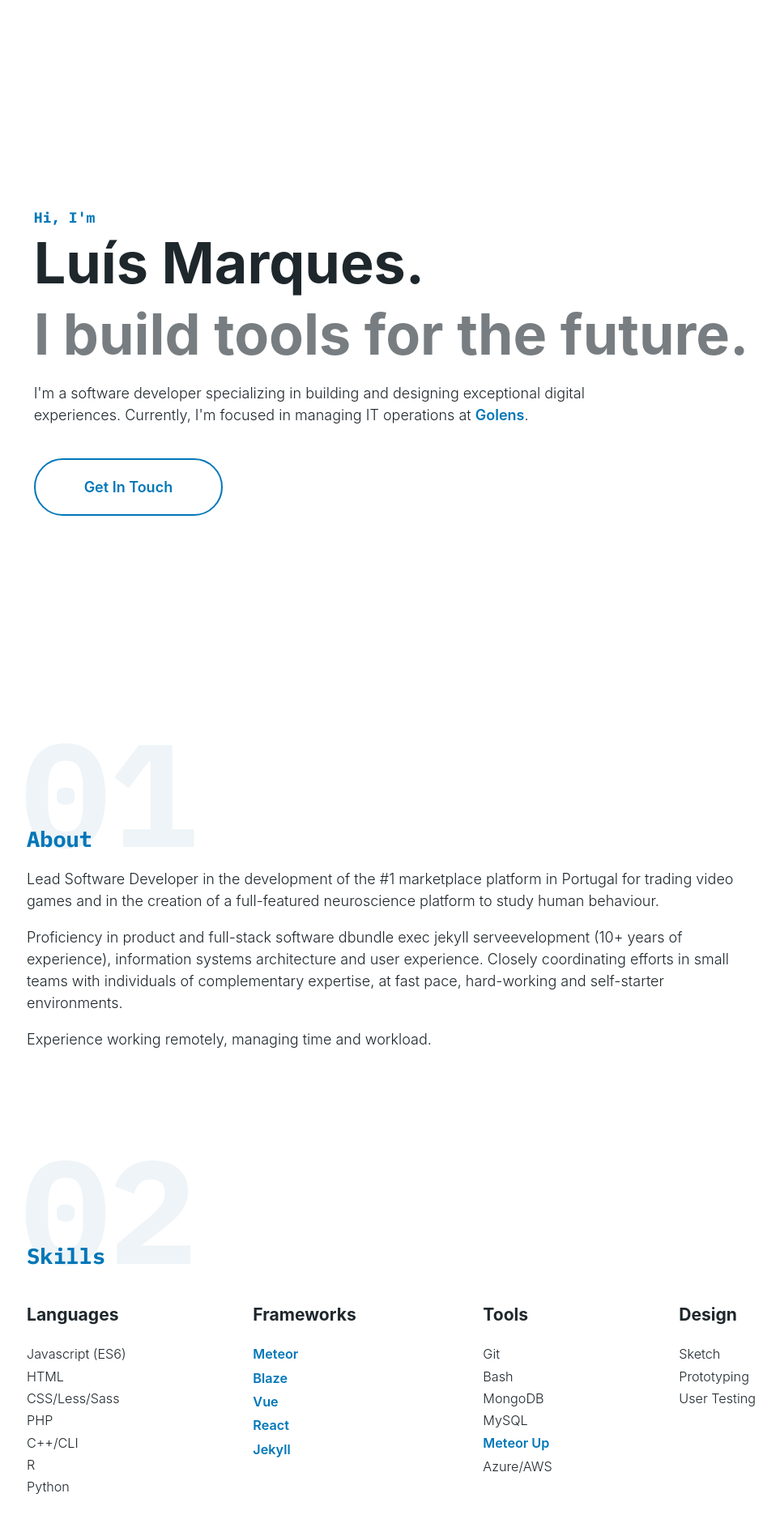
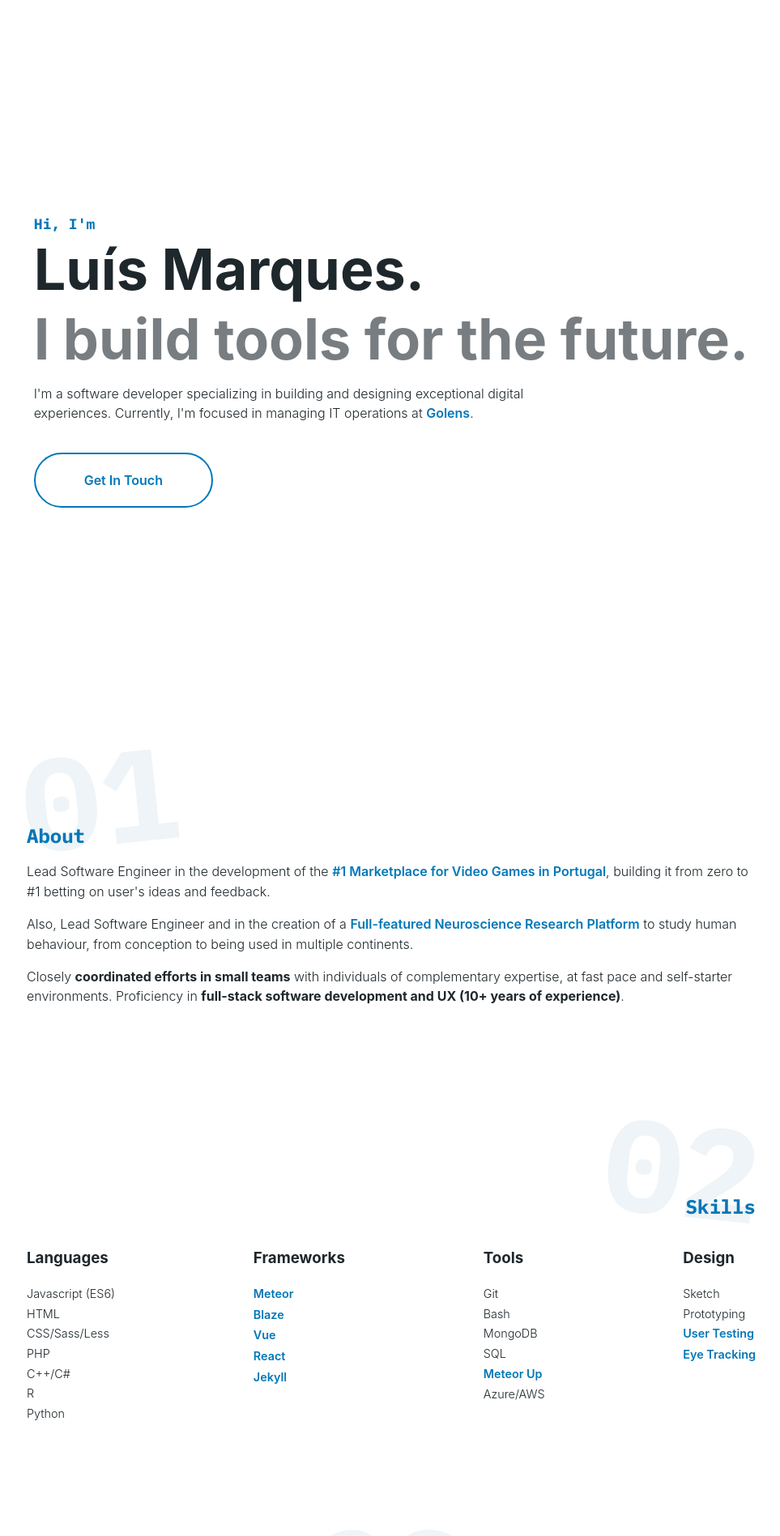
Before and after one commit to luismarques-io/luismarques-io.github.io, a Jekyll site: the page built from index.markdown, in a window 1280 px wide. Shown: the top 1897 px of the page at 81% size, without its empty margins (157-1120 px from the left). Built offline with Jekyll 4.4.1, drawn with Linux system fonts in a browser that asks for light colours; nearby versions of some CDN libraries; some of the changed text lies outside the part shown.

Commit message:
add experience section and data

```diff
--- a/_data/skills.yml
+++ b/_data/skills.yml
@@ -1,9 +1,9 @@
 languages:
   - name: Javascript (ES6)
   - name: HTML
-  - name: CSS/Less/Sass
+  - name: CSS/Sass/Less
   - name: PHP
-  - name: C++/CLI
+  - name: C++/C#
   - name: R
   - name: Python
 
@@ -23,7 +23,7 @@
   - name: Git
   - name: Bash
   - name: MongoDB
-  - name: MySQL
+  - name: SQL
   - name: Meteor Up
     link: http://meteor-up.com
   - name: Azure/AWS
@@ -32,3 +32,6 @@
   - name: Sketch
   - name: Prototyping
   - name: User Testing
+    link: http://brainanswer.pt
+  - name: Eye Tracking
+    link: http://brainanswer.pt
--- a/_includes/about.html
+++ b/_includes/about.html
@@ -1,22 +1,26 @@
 <div class="section__title">
-    <div class="title_text_back">01</div>
+    <div class="section__title__textback">
+        <span class="textback__rotate__left">01</span>
+    </div>
     <h2>About</h2>
 </div>
 
 <div class="section__content">
     <p>
-        Lead Software Developer in the development of the #1 marketplace platform in Portugal for trading video games
-        and in the creation of a full-featured neuroscience platform to study human behaviour.
+        Lead Software Engineer in the development of the <a href="https://gametrade.pt" target="_blank"
+            rel="noreferrer">#1 Marketplace
+            for
+            Video Games in Portugal</a>, building it from zero to #1 betting on user's ideas and feedback.
+    </p>
+    <p>
+        Also, Lead Software Engineer and in the creation of a <a href="https://brainanswer.pt" target="_blank"
+            rel="noreferrer">Full-featured Neuroscience
+            Research Platform</a> to study human behaviour, from conception to being used in multiple continents.
     </p>
 
     <p>
-        Proficiency in product and full-stack software dbundle exec jekyll serveevelopment (10+ years of experience),
-        information systems
-        architecture and user experience. Closely coordinating efforts in small teams with individuals of complementary
-        expertise, at fast pace, hard-working and self-starter environments.
-    </p>
-
-    <p>
-        Experience working remotely, managing time and workload.
+        Closely <b>coordinated efforts in small teams</b> with individuals of complementary expertise, at fast pace and
+        self-starter environments. Proficiency in <b>full-stack software development and UX (10+ years of
+            experience)</b>.
     </p>
 </div>
--- /dev/null
+++ b/_includes/experience.html
@@ -0,0 +1,33 @@
+<div class="section__title text-center">
+    <div class="section__title__textback">
+        <span class="textback__rotate__left">0</span><span class="textback__rotate__right">3</span>
+    </div>
+    <h2>Experience</h2>
+</div>
+
+<div class="section__content">
+    <div class="jobs">
+        {% for item in site.data.experience %}
+        <div class="job">
+            <div class="job__title__company">
+                <span class="job__title">{{item.title}}</span>
+                <span class="job__company">
+                    {% if item.url %}
+                    <a href="{{item.url}}" target="_blank" rel="noreferrer">@ {{item.company}}</a>
+                    {% else %}
+                    <span>@ {{item.company}}</span>
+                    {% endif %}
+                </span>
+            </div>
+            <div class="job__range">{{item.range}}</div>
+            <div>
+                <ul>
+                    {% for description in item.description %}
+                    <li>{{description}}</li>
+                    {% endfor %}
+                </ul>
+            </div>
+        </div>
+        {% endfor %}
+    </div>
+</div>
--- /dev/null
+++ b/_includes/head.html
@@ -0,0 +1,7 @@
+<meta charset="UTF-8">
+<title>{{page.title}}</title>
+<link rel="stylesheet" href="/assets/css/styles.css">
+
+<link rel="preconnect" href="https://fonts.googleapis.com">
+<link rel="preconnect" href="https://fonts.gstatic.com" crossorigin>
+<link href="https://fonts.googleapis.com/css2?family=IBM+Plex+Mono:wght@400;700&display=swap" rel="stylesheet">
--- /dev/null
+++ b/_includes/scripts.html
@@ -0,0 +1,4 @@
+<script src='https://cdnjs.cloudflare.com/ajax/libs/jquery/3.1.1/jquery.min.js' type="text/javascript"
+    charset="utf-8"></script>
+<script src="https://unpkg.com/scrollreveal/dist/scrollreveal.min.js"></script>
+<script src="js/main.js" type="text/javascript" charset="utf-8"></script>
--- a/_includes/skills.html
+++ b/_includes/skills.html
@@ -1,6 +1,7 @@
-<!--<div class="section__title text-center">-->
-<div class="section__title">
-<div class="title_text_back">02</div>
+<div class="section__title text-right">
+    <div class="section__title__textback">
+        <span class="textback__rotate__right">02</span>
+    </div>
     <h2>Skills</h2>
 </div>
 
--- a/_layouts/default.html
+++ b/_layouts/default.html
@@ -1,21 +1,13 @@
 <!DOCTYPE html>
 <html lang="en">
-
 <head>
-    <meta charset="UTF-8">
-    <title>{{page.title}}</title>
-    <link rel="stylesheet" href="/assets/css/styles.css">
-
-    <link rel="preconnect" href="https://fonts.googleapis.com">
-    <link rel="preconnect" href="https://fonts.gstatic.com" crossorigin>
-    <link href="https://fonts.googleapis.com/css2?family=IBM+Plex+Mono:wght@400;700&display=swap" rel="stylesheet">
-
+    <head>
+        {% include head.html %}
+      </head>
 </head>
-
 <body>
     <!-- {% include navbar.html %} -->
     {{ content }}
+    {% include scripts.html %}
 </body>
-
-
 </html>
--- a/_layouts/home.html
+++ b/_layouts/home.html
@@ -72,6 +72,10 @@
         {% include skills.html %}
     </section>
 
+    <section id="experience" class="section grid-wrap">
+        {% include experience.html %}
+    </section>
+
     <ul>
         {% for post in site.posts %}
         <li><a href="{{ post.url | relative_url }}">{{post.title}}</a></li>
--- a/_sass/main.scss
+++ b/_sass/main.scss
@@ -53,7 +53,7 @@
     color: var(--color-text);
     font-family: var(--font-sans);
 
-    font-size: var(--fz-lg);
+    font-size: var(--fz-md);
     line-height: 1.5;
     font-weight: 300;
 }
@@ -69,6 +69,39 @@
 	text-decoration: none;
     font-weight: 600;
 }
+
+p > a, li > a{
+        display: inline-block;
+        text-decoration: none;
+        text-decoration-skip-ink: auto;
+        position: relative;
+        transition: var(--transition);
+        color: var(--blue);
+    }
+
+    p > a:hover, p > a:focus, p > a:active,
+    li > a:hover, li > a:focus, li > a:active {
+        color: var(--blue);
+        outline: 0px;
+    }
+
+    p > a::after,
+    li > a::after {
+        content: "";
+        display: block;
+        width: 0px;
+        height: 1px;
+        position: relative;
+        bottom: 0;
+        background-color: var(--blue);
+        transition: var(--transition);
+        // opacity: 0.4;
+    }
+
+    p > a:hover::after, p > a:focus::after, p > a:active::after,
+    li > a:hover::after, li > a:focus::after, li > a:active::after {
+        width: 100%;
+    }
 
 .grid-wrap {
     max-width: 900px;
@@ -155,7 +188,7 @@
     font-size: 1.5em;
 }
 
-.section__title .title_text_back {
+.section__title .section__title__textback {
     transform: scale(1);
     position: absolute;
     bottom: -20px;
@@ -169,18 +202,29 @@
 .section__title.text-right {
     text-align: right;
 }
-.section__title.text-right .title_text_back {
+.section__title.text-right .section__title__textback {
     left: auto;
     right: -6px;
 }
 .section__title.text-center {
     text-align: center;
 }
-.section__title.text-center .title_text_back {
+.section__title.text-center .section__title__textback {
     left: 0;
     right: 0;
     width: 100%;
     text-align: center;
+}
+
+.textback__rotate__left,
+.textback__rotate__right {
+    display: inline-block;
+}
+.textback__rotate__left {
+    transform: rotate(-6deg);
+}
+.textback__rotate__right {
+    transform: rotate(6deg);
 }
 
 .section__content {
@@ -207,36 +251,3 @@
     margin: 3px 0;
     font-size: .9rem;
 }
-
-p > a, li > a{
-display: inline-block;
-    text-decoration: none;
-    text-decoration-skip-ink: auto;
-    position: relative;
-    transition: var(--transition);
-    color: var(--blue);
-}
-
-p > a:hover, p > a:focus, p > a:active,
-li > a:hover, li > a:focus, li > a:active {
-    color: var(--blue);
-    outline: 0px;
-}
-
-p > a::after,
-li > a::after {
-    content: "";
-    display: block;
-    width: 0px;
-    height: 2px;
-    position: relative;
-    bottom: 0;
-    background-color: var(--blue);
-    transition: var(--transition);
-    // opacity: 0.4;
-}
-
-p > a:hover::after, p > a:focus::after, p > a:active::after,
-li > a:hover::after, li > a:focus::after, li > a:active::after {
-    width: 100%;
-}
--- /dev/null
+++ b/js/main.js
@@ -0,0 +1,3 @@
+$(function () {
+
+});
```
Also changed, not shown: _data/experience.yml (added, +42 -0 lines).
